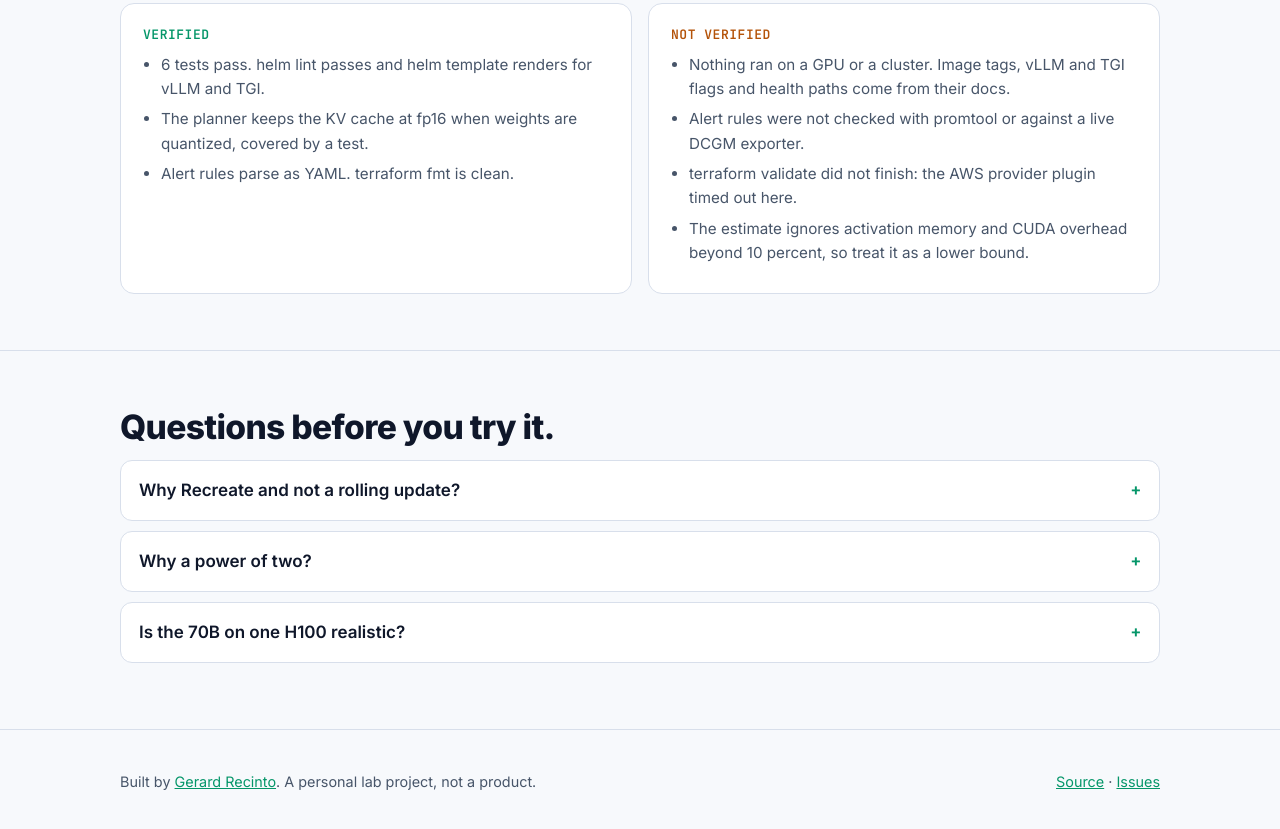
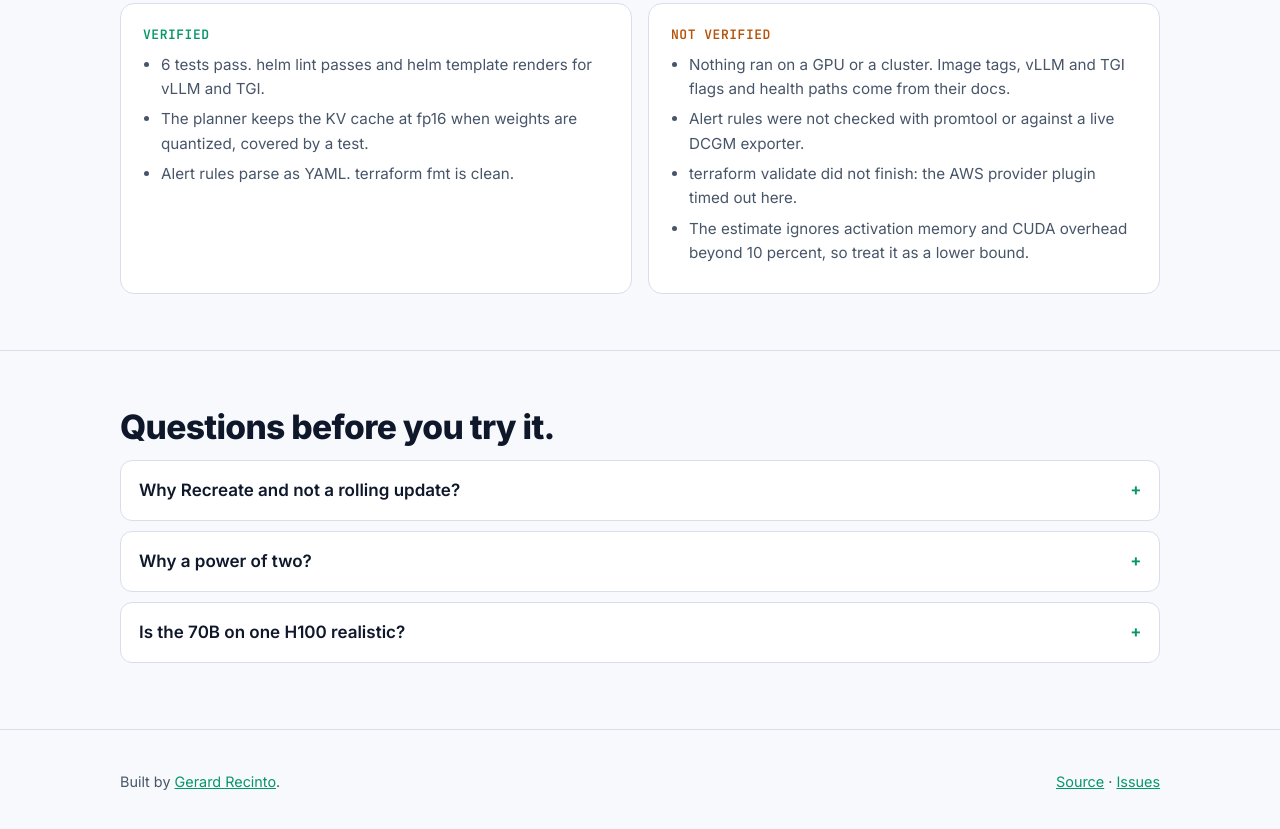
Before and after one commit to gerardrecinto/gpu-cluster-ops, a plain HTML site: page docs/index.html in a window 1280 px wide. Shown: the part 1925-2754 px from the top of the page. Drawn offline with Linux system fonts and the light colour scheme.

Commit message:
Lead with what the project does and keep limits in the docs (#1)
Drop the unprompted limits and not-proven blocks from the README and
site. Notes that prevent a wrong assumption stay: compliance, demo
labels and safety warnings.

Thanks,
Gerard

```diff
--- a/docs/index.html
+++ b/docs/index.html
@@ -77,7 +77,7 @@ helm lint helm/llm-serve</pre><button class="copy" data-for="cmd" type="button">
 <div class="two"><div class="box g"><h3>Verified</h3><ul><li>6 tests pass. helm lint passes and helm template renders for vLLM and TGI.</li><li>The planner keeps the KV cache at fp16 when weights are quantized, covered by a test.</li><li>Alert rules parse as YAML. terraform fmt is clean.</li></ul></div><div class="box a"><h3>Not verified</h3><ul><li>Nothing ran on a GPU or a cluster. Image tags, vLLM and TGI flags and health paths come from their docs.</li><li>Alert rules were not checked with promtool or against a live DCGM exporter.</li><li>terraform validate did not finish: the AWS provider plugin timed out here.</li><li>The estimate ignores activation memory and CUDA overhead beyond 10 percent, so treat it as a lower bound.</li></ul></div></div></div></section>
 <section id="faq"><div class="wrap"><h2>Questions before you try it.</h2><details><summary>Why Recreate and not a rolling update?</summary><p>A rolling update needs a second set of GPUs during the rollout. Recreate costs a short outage on each deploy. The runbook says when to switch.</p></details><details><summary>Why a power of two?</summary><p>Tensor parallelism splits attention heads evenly, so counts of 1, 2, 4 and 8 are the ones that work for most models.</p></details><details><summary>Is the 70B on one H100 realistic?</summary><p>With int4 weights the estimate is 52.6 GiB against 72 GiB usable, so it fits on paper. It was not run on a real GPU.</p></details></div></section>
 </main>
-<footer><div class="wrap"><span>Built by <a href="https://github.com/gerardrecinto">Gerard Recinto</a>. A personal lab project, not a product.</span><span><a href="https://github.com/gerardrecinto/gpu-cluster-ops">Source</a> &middot; <a href="https://github.com/gerardrecinto/gpu-cluster-ops/issues">Issues</a></span></div></footer>
+<footer><div class="wrap"><span>Built by <a href="https://github.com/gerardrecinto">Gerard Recinto</a>.</span><span><a href="https://github.com/gerardrecinto/gpu-cluster-ops">Source</a> &middot; <a href="https://github.com/gerardrecinto/gpu-cluster-ops/issues">Issues</a></span></div></footer>
 <script>
 document.querySelectorAll('.copy').forEach(function(b){b.addEventListener('click',function(){
  var t=document.getElementById(b.getAttribute('data-for')).innerText;
```
